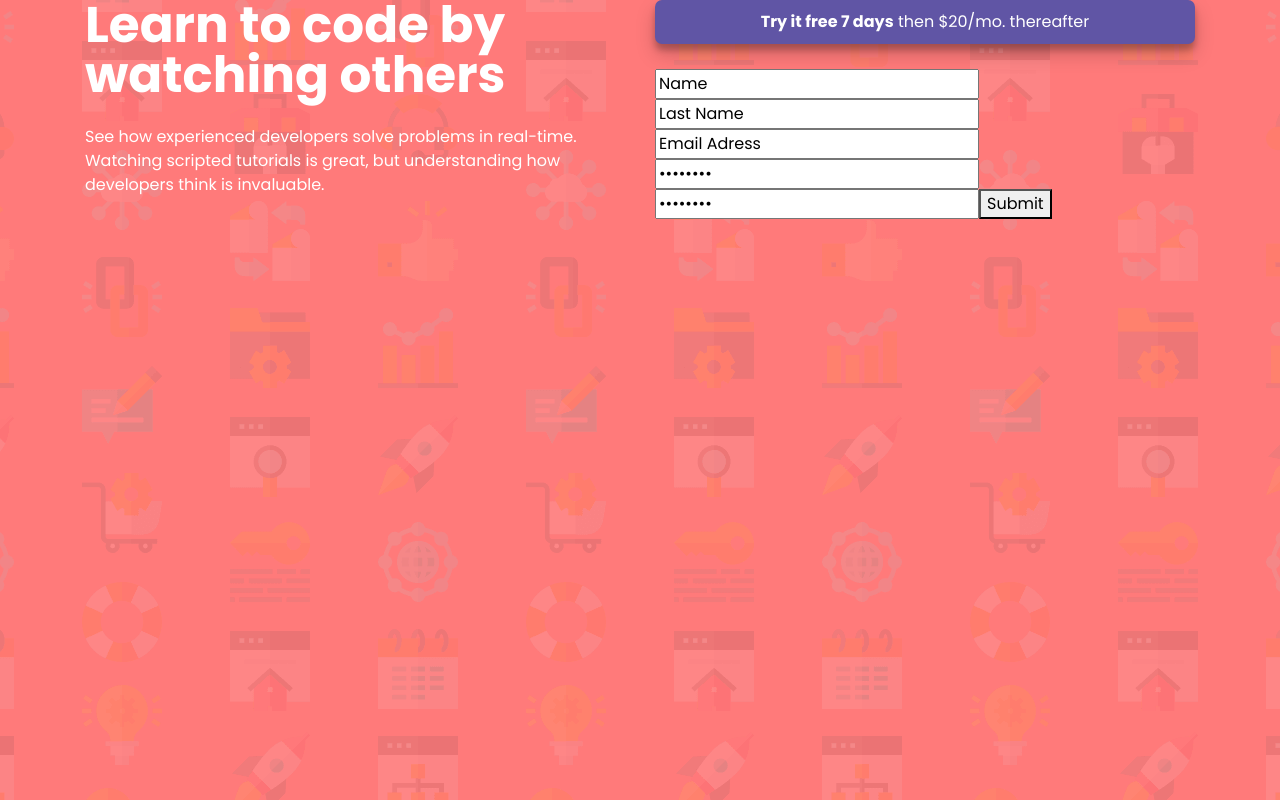
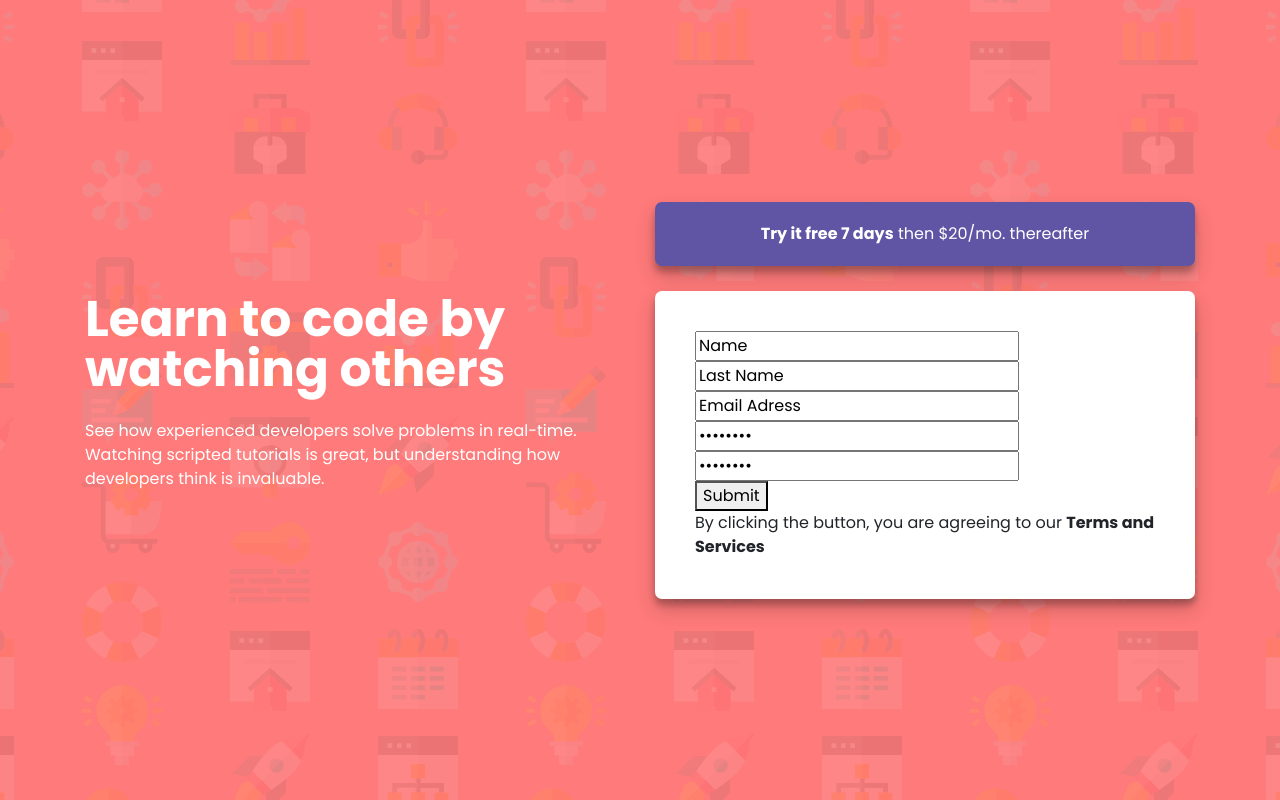
Before and after one commit to mehmetbacik/intro-with-sign-up-form, a React (Create React App) app: page / in a window 1280 px wide. Built offline with nearby package versions, Linux system fonts and the light colour scheme.

Commit message:
Update
Updated SignUp page for form.

```diff
--- a/src/App.css
+++ b/src/App.css
@@ -21,12 +21,15 @@ body {
   background-color: var(--red);
   background-size: cover;
   background-position: center;
+  display: flex;
+  align-items: center;
+  justify-content: center;
+  font-family: var(--app-font);
 }
 
 html, body {
   margin: 0;
   padding: 0;
-  font-family: var(--app-font);
 }
 
 .App .intro__content span {
@@ -46,7 +49,7 @@ html, body {
   background-color: var(--blue);
   text-align: center;
   border-radius: 7px;
-  padding: 10px 50px;
+  padding: 20px 50px;
   margin-bottom: 25px;
   box-shadow: rgba(0, 0, 0, 0.19) 0px 10px 20px, rgba(0, 0, 0, 0.23) 0px 6px 6px;
 }
@@ -57,6 +60,13 @@ html, body {
   text-align: center;
 }
 
+.App .sign__up__form .form__content {
+  background-color: var(--white);
+  border-radius: 7px;
+  padding: 40px;
+  box-shadow: rgba(0, 0, 0, 0.19) 0px 10px 20px, rgba(0, 0, 0, 0.23) 0px 6px 6px;
+}
+
 .App .sign__up__form code {
   display: none;
 }
--- a/src/App.js
+++ b/src/App.js
@@ -6,7 +6,7 @@ function App() {
   return (
     <div className="App">
       <div className='container'>
-        <div className='row'>
+        <div className='row align-items-center'>
           <div className='col-lg-6'>
             <IntroContent />
           </div>
--- a/src/components/SignUp.js
+++ b/src/components/SignUp.js
@@ -20,26 +20,37 @@ function SignUp() {
             <div className='try__it__free'>
               <span><b>Try it free 7 days</b> then $20/mo. thereafter</span>
             </div>
+            <div className='form__content'>
               <form onSubmit={handleSubmit}>
+                <div>
                   <input name='name' value={values.name} onChange={handleChange} onBlur={handleBlur}/>
                   {errors.name && touched.name && <div className="error">{errors.name}</div>}
-
+                </div>
+                <div>
                   <input name='lastName' value={values.lastName} onChange={handleChange} onBlur={handleBlur}/>
                   {errors.lastName && touched.lastName && <div className="error">{errors.lastName}</div>}
-
+                </div>
+                <div>
                   <input name='email' value={values.email} onChange={handleChange} onBlur={handleBlur}/>
                   {errors.email && touched.email && <div className="error">{errors.email}</div>}
-
+                </div>
+                <div>
                   <input type="password" name='password' value={values.password} onChange={handleChange} onBlur={handleBlur}/>
                   {errors.password && touched.password && <div className="error">{errors.password}</div>}
-
+                </div>
+                <div>
                   <input type="password" name='passwordConfirm' value={values.passwordConfirm} onChange={handleChange} onBlur={handleBlur}/>
                   {errors.passwordConfirm && touched.passwordConfirm && <div className="error">{errors.passwordConfirm}</div>}
-
+                </div>
+                <div>
                   <button type="submit">Submit</button>
-
+                </div>
+                <div>
+                  <span>By clicking the button, you are agreeing to our <b>Terms and Services</b></span>
+                </div>
                 <code>{JSON.stringify(values)}</code>
               </form>
+            </div>
         </div>
     )
 }
```
Lines whose indentation alone changed are shown as unchanged.
